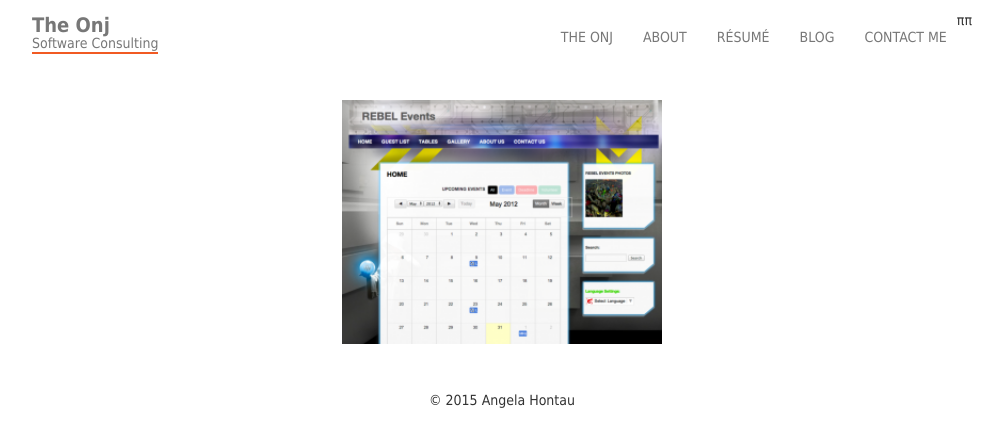
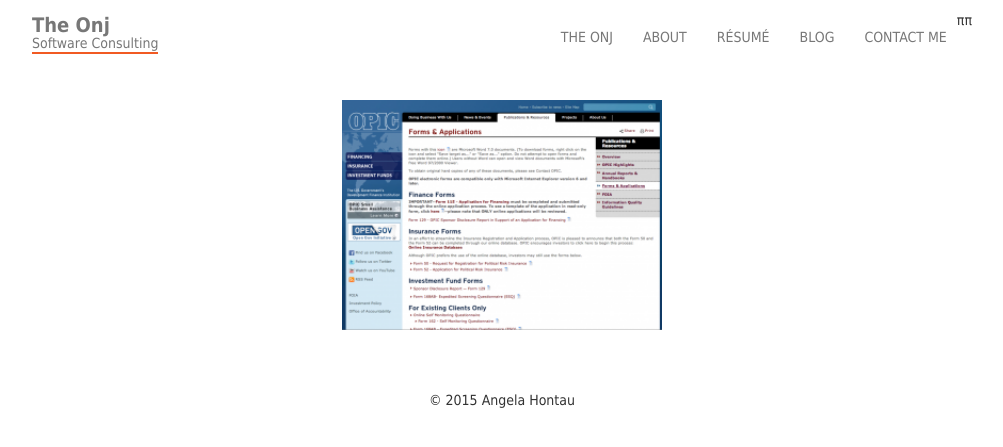
Before and after one commit to theonj/theonj.github.io, a Jekyll site: the page built from index.html, in a window 1280 px wide. Shown: the top 447 px of the page, without its empty margins (138-1141 px from the left). Built offline with Jekyll 4.4.1, drawn with Linux system fonts in a browser that asks for light colours.

Commit message:
Reorder pics.

```diff
--- a/index.html
+++ b/index.html
@@ -4,9 +4,9 @@
 <div id="home">
   <div id="slidy-container">
     <figure id="slidy">
-      <img src="/images/theonj1.png" />
       <img src="/images/theonj2.png" />
       <img src="/images/theonj3.png" />
+      <img src="/images/theonj1.png" />
       <img src="/images/theonj4.png" />
       <img src="/images/theonj5.png" />
       <img src="/images/theonj6.png" />
```
